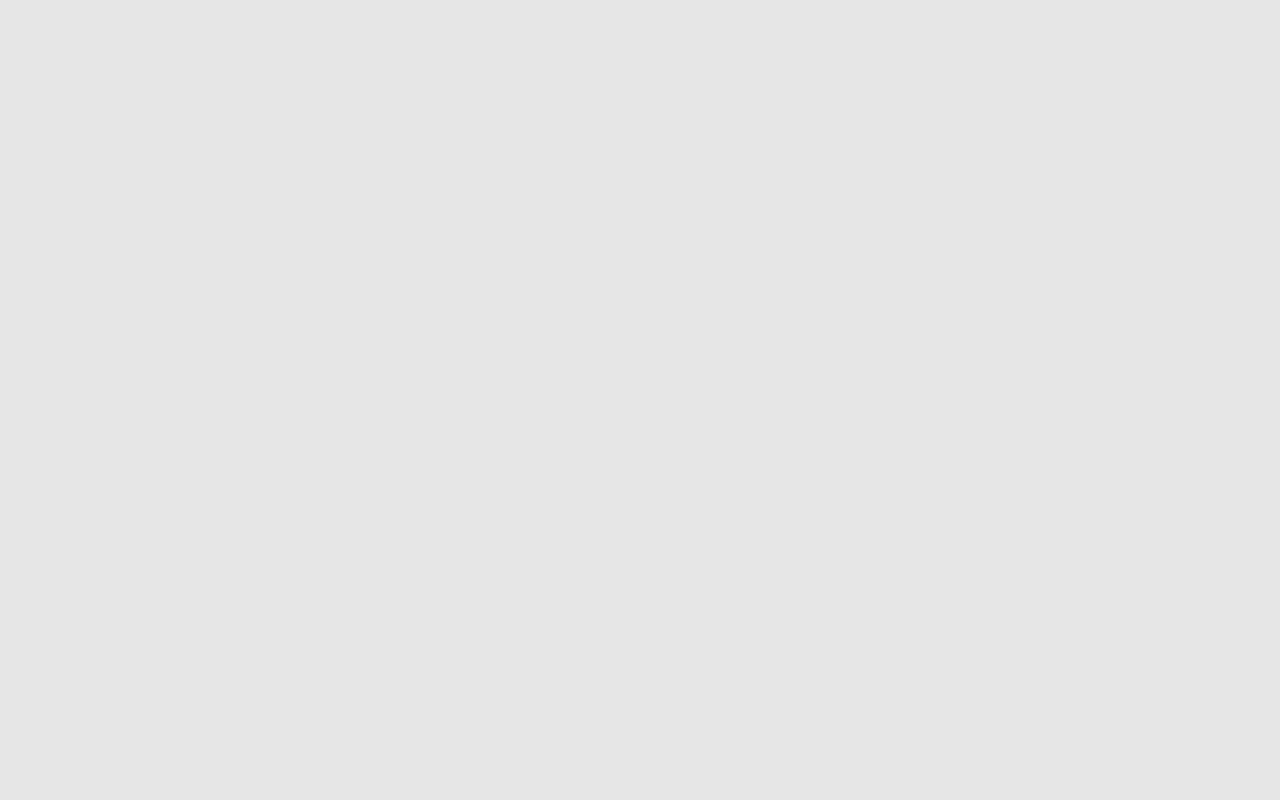
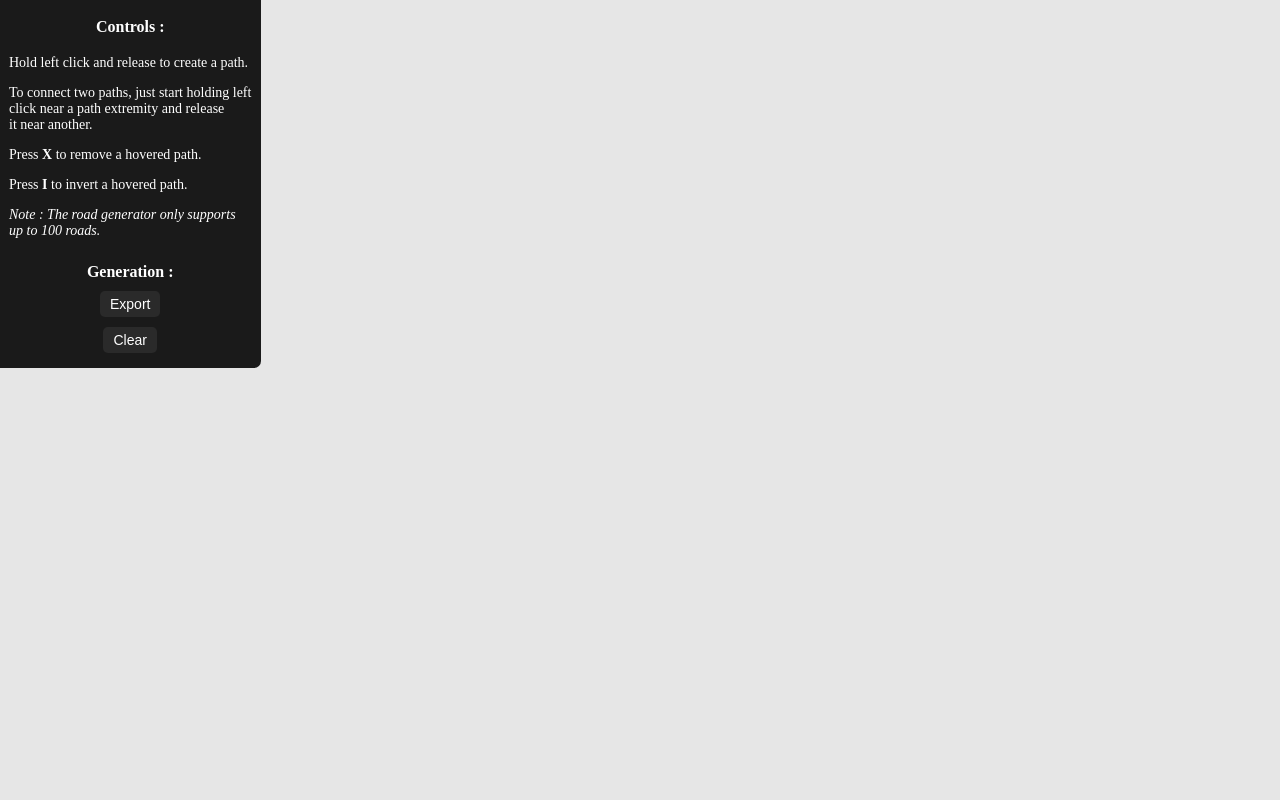
Before and after one commit to xam4lor/RoadTrafficSimulation, a plain HTML site: page app/index.html in a window 1280 px wide. Drawn offline with Linux system fonts and the light colour scheme.

Commit message:
Added controls to the roads generator

```diff
--- a/app/index.html
+++ b/app/index.html
@@ -11,10 +11,65 @@
                 padding: 0;
                 overflow: hidden;
             }
+
+            .controls {
+                position: absolute;
+                top: 0;
+                left: 0;
+                display: flex;
+                justify-content: center;
+                align-items: center;
+                background-color: #1a1a1a;
+                padding: 8px 10px 10px 9px;
+                border-radius: 0 0 7px 0;
+                flex-direction: column;
+            }
+
+            .controls > button {
+                margin: 5px 0;
+                padding: 5px 10px;
+                border: none;
+                border-radius: 5px;
+                background-color: #2a2a2a;
+                color: #fff;
+                font-size: 14px;
+                cursor: pointer;
+            }
+            .controls > button:hover {
+                background-color: #3a3a3a;
+            }
+
+            .controls > #info-title {
+                font-size: 16px;
+                font-weight: bold;
+                color: #fff;
+                margin: 10px 0 5px 0;
+            }
+
+            .controls > #info-text {
+                font-size: 14px;
+                color: #fff;
+                margin: 0;
+            }
         </style>
     </head>
 
     <body>
         <canvas id="canvas" width="800" height="800"></canvas>
+
+        <div class="controls">
+            <div id="info-title">Controls :</div>
+            <div id="info-text">
+                <p>Hold left click and release to create a path.</p>
+                <p>To connect two paths, just start holding left<br/>click near a path extremity and release<br />it near another.</p>
+                <p>Press <b>X</b> to remove a hovered path.</p>
+                <p>Press <b>I</b> to invert a hovered path.</p>
+                <p><i>Note : The road generator only supports<br />up to 100 roads.</i></p>
+            </div>
+
+            <div id="info-title">Generation :</div>
+            <button id="generate">Export</button>
+            <button id="clear">Clear</button>
+        </div>
     </body>
 </html>
--- a/app/main.js
+++ b/app/main.js
@@ -196,6 +196,7 @@ let mouseDown = false;
 let mouseDownTime = 0;
 let UUIDIndex = 0;
 window.addEventListener("load", function () {
+createButtons();
 context.canvas.addEventListener("mousedown", function (e) {
     if (mouseDown) return; // Prevent multiple calls (happens on Firefox)
     mouseDown = true;
@@ -223,6 +224,7 @@ window.addEventListener("mouseup", function (e) {
 		activeLine = null;
 		return;
 	}
+    if (!activeLine) return;
 
 	// If line is too short, remove it
 	if (Math.sqrt(
@@ -347,3 +349,17 @@ function exportData() {
 	a.download = "roads.json";
 	a.click();
 }
+
+
+function createButtons() {
+    // Create generate button
+    document.getElementById("generate").addEventListener("click", function () {
+        exportData();
+    });
+
+    // Create clear button
+    document.getElementById("clear").addEventListener("click", function () {
+        // Reload page
+        location.reload();
+    });
+}
```
